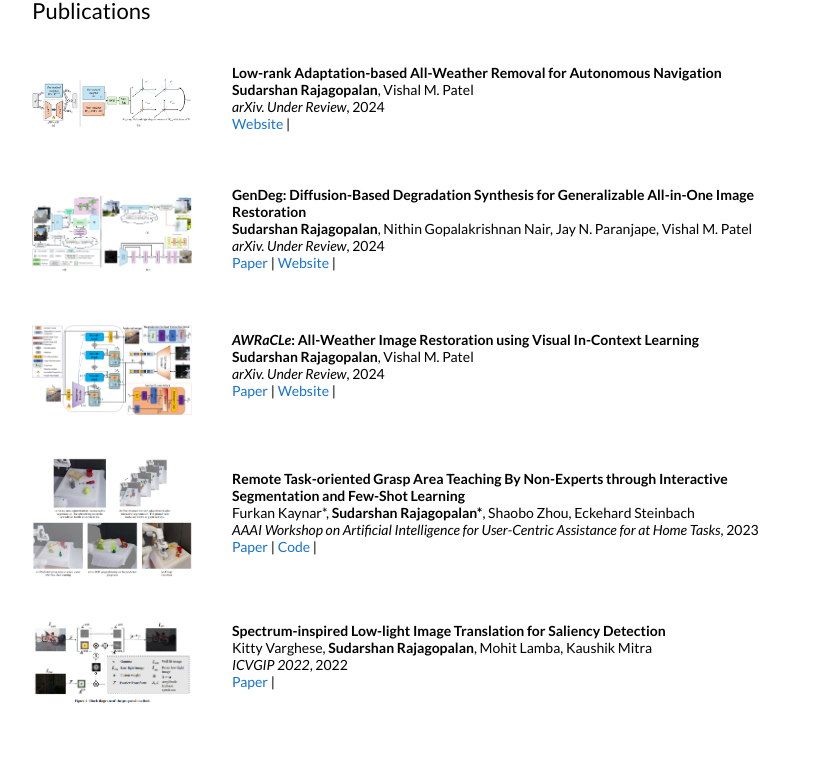
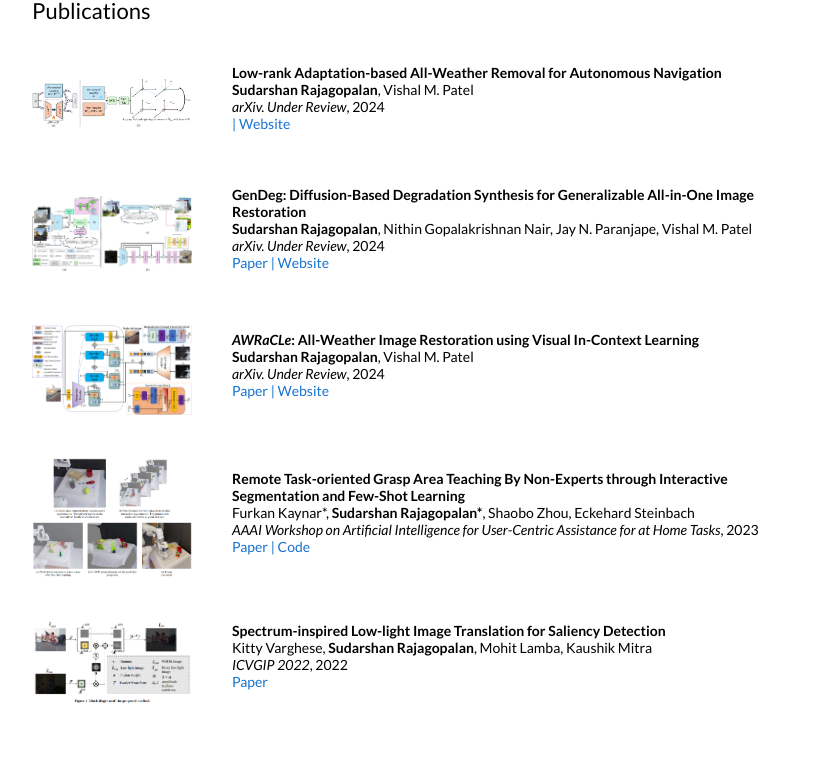
Before and after one commit to sudraj2002/sudraj2002.github.io, a Jekyll site: the page built from _posts/2024-11-27-loraa.md, in a window 1280 px wide. Shown: the part 391-1170 px from the top of the page, without its empty margins (228-1051 px from the left). Built offline with Jekyll 4.4.1, drawn with Linux system fonts in a browser that asks for light colours.

```diff
--- a/_layouts/default.html
+++ b/_layouts/default.html
@@ -93,25 +93,25 @@
               <em>{{post.venue}}</em>, {{ post.date | date: "%Y" }}
               <br>
               {% if post.arxiv %}
-              <a href="{{post.arxiv}}">Paper</a> |
+              <a href="{{post.arxiv}}">Paper</a>
               {% endif %}
               {% if post.video %}
-              <a href="{{post.video}}">Video</a> |
+              <a href="{{post.video}}">| Video</a>
               {% endif %}
               {% if post.code %}
-              <a href="{{post.code}}">Code</a> |
+              <a href="{{post.code}}">| Code</a>
               {% endif %}
               {% if post.poster %}
-              <a href="{{post.poster}}">Poster</a> |
+              <a href="{{post.poster}}">| Poster</a>
               {% endif %}
               {% if post.slides %}
-              <a href="{{post.slides}}">Slides</a> |
+              <a href="{{post.slides}}">| Slides</a>
               {% endif %}
               {% if post.website %}
-              <a href="{{post.website}}">Website</a> |
+              <a href="{{post.website}}">| Website</a>
               {% endif %}
               {% if post.youtube %}
-              <a href="{{post.youtube}}">Youtube</a> |
+              <a href="{{post.youtube}}">| Youtube</a>
               {% endif %}
               <p></p>
               {{ post.excerpt }}
```
